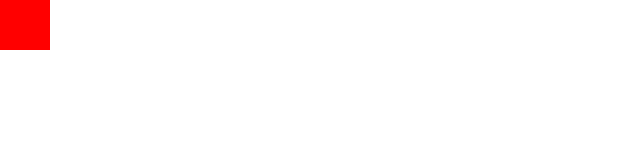
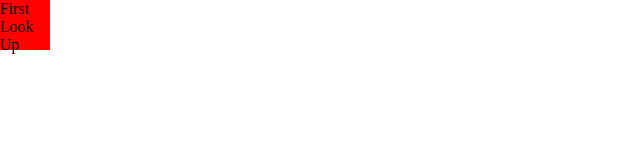
Before and after one commit to Alteuq/Alte, a plain HTML site: page index.html in a window 1280 px wide. Shown: the full height of the page, 0-640 px from the left. Drawn offline with Linux system fonts and the light colour scheme.

Commit message:
First Look Up

```diff
--- a/index.html
+++ b/index.html
@@ -12,7 +12,9 @@
 <body>
 
     <div class="container">
-
+        <div class="p">
+            First Look Up
+        </div>
     </div>
 
 </body>
```
